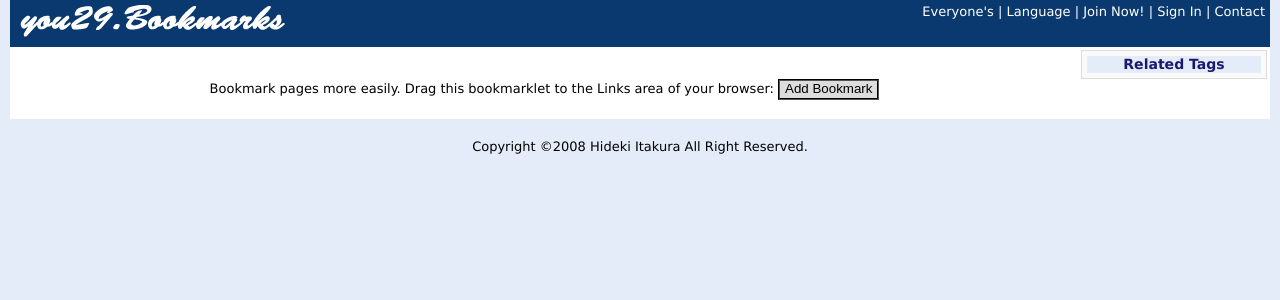
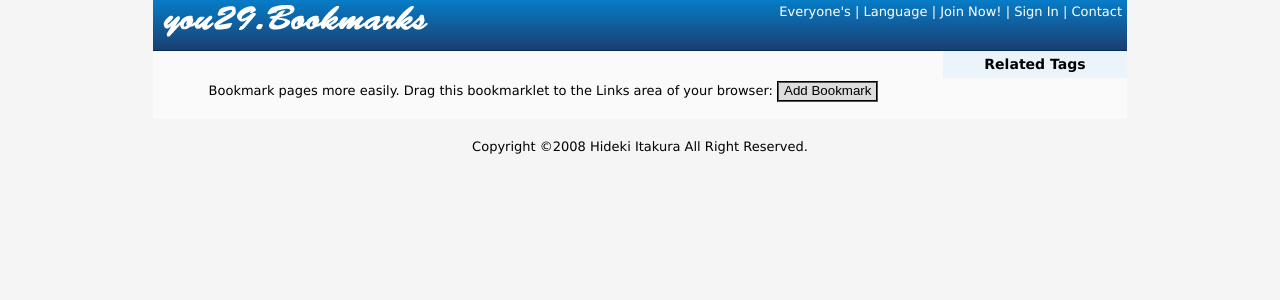
Before and after one commit to hideki/you29, a Django app: template you29/templates/bookmarks/bookmarks_page.html in a window 1280 px wide. Shown: the top 300 px of the page. Run offline with Django 3.2, Linux system fonts and the light colour scheme; the template is opened without the code that fills it, so the values that code supplies are empty.

Commit message:
Cleanup UI

```diff
--- a/you29/site_media/css/bookmarks.css
+++ b/you29/site_media/css/bookmarks.css
@@ -1,97 +1,12 @@
-/* common */
-/*
-* {
-    font-family: Geneva, Tahoma, Verdana Arial, Helvetica, sans-serif;
-}
-
-a {
-    color: #0A396F;
-    text-decoration: none;
-}
-
-a:hover {
-    text-decoration: underline;
-}
-
-html, body {
-    background-color: #e5ecf9;
-}
-*/
-/* end of common */
-
-/* layout */
-/*
-.doc {
-    background-color: #ffffff;
-}
-
-#hd {
-    position: relative;
-    background-color: #0A396F;
-    padding-bottom: 5px;
-}
-
-#bd {
-}
-
-#ft {
-}
-*/
-/* end of layout */
-
-/********************************
- * div#hd
- *******************************/
-
-/* logo-img */
-/*
-#logo-img {
-    padding: 5px 0px 0px 10px;
-}
-*/
-/* end fo logo-img */
-
-/* user-menu */
-/*
-#user-menu {
-    position: absolute;
-    top:   0;
-    right: 0;
-    padding: 4px 5px;
-    text-align: right;
-    font-size: 100%;
-    color: #FFFFFF;
-}
-#user-menu a {
-    color: #FFFFFF;
-}
-*/
-/* end of user-menu */
-
-/* title */
-/*
-#title {
-    font-weight: bold;
-    font-size: 146.5%;
-    text-align: center;
-}
-#title a{
-    color: #FFFFFF;
-}
-*/
-/* end of title */
-
-
 /********************************
  * div#bd
  *******************************/
 
 /* nav */
 #nav{
-    margin: 3px 3px 3px 3px;
+    margin: 0px 0px 0px 0px;
     padding: 2px 2px 2px 2px;
-    border: 1px solid #dcdcdc;
-    background-color: #FAFAFA;
+    background-color: #EBF4FA;
 }
 /* end of nav */
 
@@ -102,8 +17,7 @@ html, body {
 .tag-clouds h2 {
     font-size: 108%;
     font-weight: bold;
-    color: #191970;
-    background-color: #e5ecf9;
+    color:#000000;
     text-align:center;
 }
 .tag-clouds ul li {
@@ -118,18 +32,16 @@ html, body {
 
 /* main-content */
 .main-content{
-    padding: 2px 2px 2px 4px;
+    padding: 0px 0px 0px 0px;
 }
 /* end of main-content */
 
 /* link-info */
 #link-info{
-    margin: 5px 5px 1px 0px;
+    margin: 0px 0px 0px 0px;
     padding: 5px 5px 5px 5px;
-    //border-top: 1px solid #4169e1;
-    //border-bottom: 1px solid #4169e1;
     border-bottom: 1px solid #dcdcdc;
-    background-color: #FAFAFA;
+    background-color: #EBF4FA;
 }
 #link-info .link-label{
     display: block;
--- a/you29/site_media/css/common.css
+++ b/you29/site_media/css/common.css
@@ -4,7 +4,7 @@
 }
 
 a {
-    color: #0A396F;
+    color: #3B5998;
     text-decoration: none;
 }
 
@@ -13,23 +13,25 @@ a:hover {
 }
 
 html, body {
-    background-color: #e5ecf9;
+    background-color: #f5f5f5;
 }
 /* end of common */
 
 /* layout */
 .doc {
-    //background-color: #ffffff;
 }
 
 #hd {
     position: relative;
-    background-color: #0A396F;
+    background-color: transparent;
     padding-bottom: 5px;
+    background-image: url(/site_media/images/hd_bg.gif);
+    height:51px;
+    padding-bottom:0px;
 }
 
 #bd {
-    background-color: #ffffff;
+    background-color: #FAFAFA;
     padding-bottom: 20px;
 }
 
@@ -65,10 +67,11 @@ html, body {
 
 /* title */
 #title {
-    font-weight: bold;
-    font-size: 146.5%;
+    font-size: 138.5%;
     text-align: center;
     color: #FFFFFF;
+    position: relative;
+    top:-12px;
 }
 #title a{
     color: #FFFFFF;
--- a/you29/site_media/css/contact.css
+++ b/you29/site_media/css/contact.css
@@ -4,7 +4,7 @@
 #content-head{
     height: 35px;
     border-bottom: 1px solid #dcdcdc;
-    background-color: #FAFAFA;
+    background-color: #EBF4FA;
 }
 #content-head h1{
     padding-top:8px;
@@ -16,7 +16,7 @@ form {
     padding: 40px 20px 20px 40px;
 }
 #content-body{
-    padding: 100px 20px 100px 20px;
+    padding: 80px 20px 80px 20px;
     font-size: 138.5%;
 }
 
--- a/you29/templates/bookmarks/bookmarks_page.html
+++ b/you29/templates/bookmarks/bookmarks_page.html
@@ -11,7 +11,7 @@
         {% if is_owner %}{{username}}{% trans "'s Bookmarks"%}{% else %}{{username}}{% trans "'s Shared Bookmarks" %}{% endif %}
       {% endifequal %}
       {% ifequal page_type 'link' %}
-        {% trans "Everyone's bookmarks for" %} "{{link.title}}"
+        {{link.title}}
       {% endifequal %}
     </title>
     <link rel="shortcut icon" href="/site_media/images/favicon.ico">
@@ -25,33 +25,27 @@
     <!-- .yui-t4 = right 180px; .yui-t5 = right 240px; .yui-t6 = right 300px; -->
 
     <!-- container #doc3 = 100%; .yui-t1 = left 160px;  -->
-    <div id="doc3" class="yui-t4 doc">
+    <div id="doc4" class="yui-t4 doc">
       <!-- header div#hd -->
       <div id="hd">
         <!-- branding -->
         <div id="branding">
-          <a href="/bookmarks/">
           <img id="logo-img" src="/site_media/images/you29-bookmarks-white-logo.png"/>
-          </a>
         </div>
         {% include "bookmarks/user_menu.html" %}
         <h1 id="title">
           {% ifequal page_type 'public' %}
-            <a href="/bookmarks/public/">{% trans "Everyone's Shared Bookmarks" %}</a>
+            {% trans "Everyone's Shared Bookmarks" %}
           {% endifequal %}
           {% ifequal page_type 'user' %}
-            <a href="/bookmarks/user/{{username}}/">
               {% if is_owner %}
                 {{username}}{% trans "'s Bookmarks"%} ({{total}})
               {% else %}
                 {{username}}{% trans "'s Shared Bookmarks" %} ({{total}})
               {% endif %}
-            </a>
           {% endifequal %}
           {% ifequal page_type 'link' %}
-            <a href="/bookmarks/link/{{link.id}}/">
-            {% trans "Everyone's bookmarks for " %}"{{link.title}}"
-            </a>
+            {{link.title}}
           {% endifequal %}
         </h1>
       </div>
```
Also changed, not shown: other parts of you29/site_media/css/bookmarks.css (+6 -38 lines), you29/site_media/images/hd_bg.gif (added).
